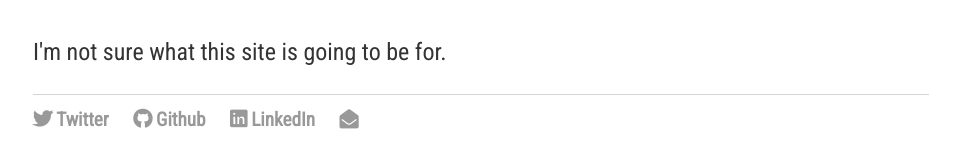
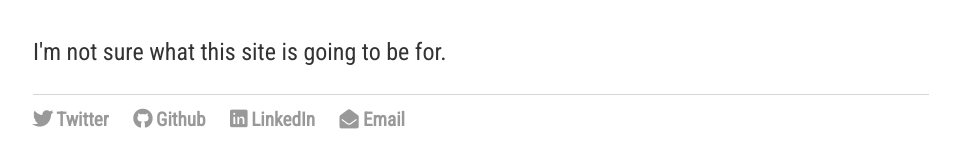
Before and after one commit to czolish/czolish.github.io, a Jekyll site: the page built from index.html, in a window 1280 px wide. Shown: the part 176-344 px from the top of the page, without its empty margins (159-1119 px from the left). Built offline with Jekyll 4.4.1, drawn with Linux system fonts in a browser that asks for light colours; nearby versions of some CDN libraries; some web fonts are replaced; comment, search, counter and statistics services are not loaded.

Commit message:
Update default.html
Adding 'Email' to the email link in the footer.

```diff
--- a/_layouts/default.html
+++ b/_layouts/default.html
@@ -64,7 +64,7 @@
                           {% endif %}
 			    <li>
 			      <a href="mailto:czolish@gmail.com">
-				<i class="fas fa-envelope-open"></i>
+				<i class="fas fa-envelope-open"></i> Email
 			      </a>
 			    </li>
 			</ul>
```
